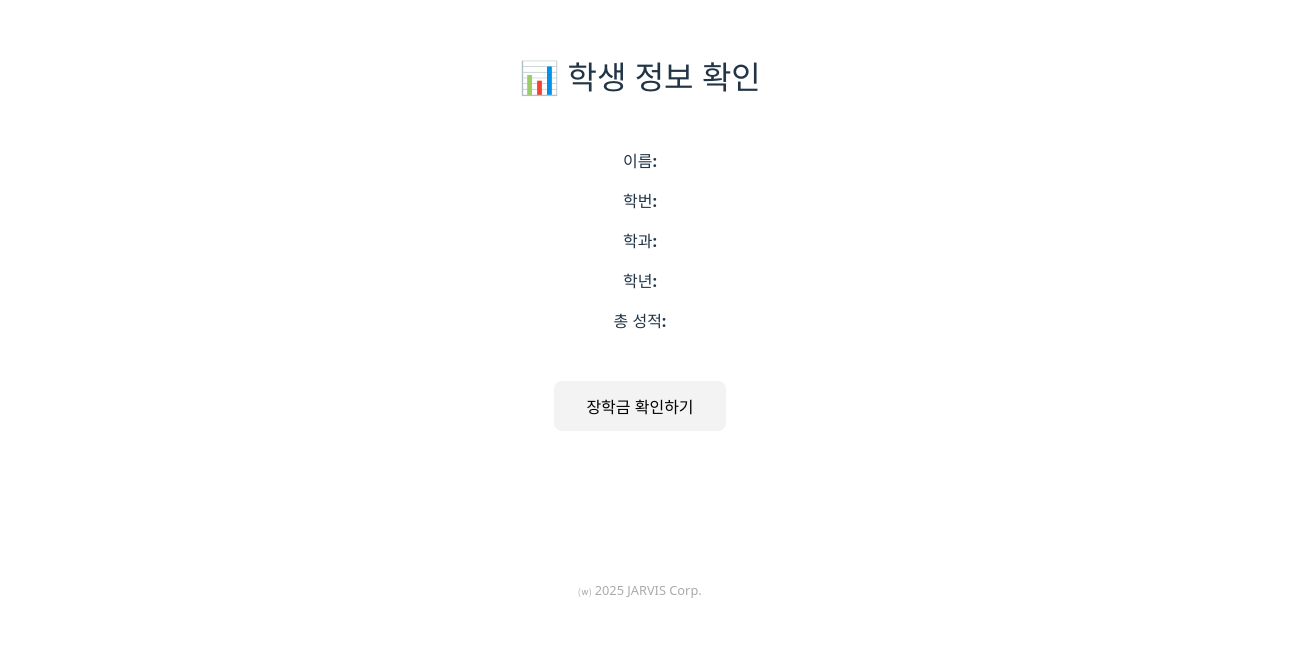
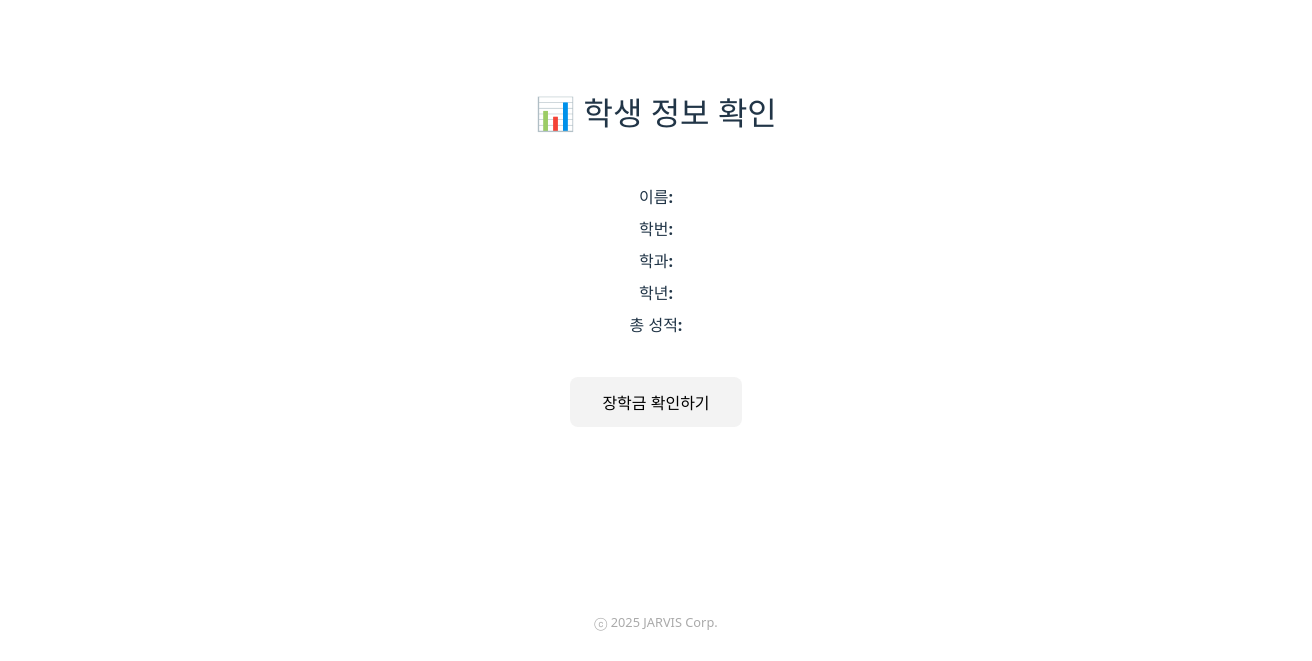
Before and after one commit to wff826/AGI-Hackaton, a React (Vite) app in the folder frontend/: page /confirm in a window 1280 px wide. Shown: the part 171-832 px from the top of the page, 1312 px wide, since content can reach past the window. Before the commit the page ends 800 px from the top, so only its background shows below. Built offline with nearby package versions, Linux system fonts and the light colour scheme.

Commit message:
프론트엔드 세팅 완료

```diff
--- a/frontend/src/pages/ConfirmStudent.tsx
+++ b/frontend/src/pages/ConfirmStudent.tsx
@@ -17,18 +17,17 @@ const ConfirmStudent = () => {
         alignItems: "center",
         backgroundColor: "#fff",
         position: "relative",
-        padding: "2rem",
-        boxSizing: "border-box"
+        padding: "1rem"
       }}
     >
       <h2 style={{ fontSize: "2rem", marginBottom: "2rem" }}>📊 학생 정보 확인</h2>
-      <div style={{ textAlign: "center", marginBottom: "2rem" }}>
-        <p style={{ marginBottom: "1rem" }}><strong>이름:</strong> {studentInfo.name}</p>
-        <p style={{ marginBottom: "1rem" }}><strong>학번:</strong> {studentInfo.studentid}</p>
-        <p style={{ marginBottom: "1rem" }}><strong>학과:</strong> {studentInfo.major}</p>
-        <p style={{ marginBottom: "1rem" }}><strong>학년:</strong> {studentInfo.year}</p>
-        <p style={{ marginBottom: "1rem" }}><strong>총 성적:</strong> {studentInfo.grade}</p>
-      </div>
+      <ul style={{ listStyle: "none", padding: 0, marginBottom: "2rem", textAlign: "center" }}>
+        <li style={{ marginBottom: "0.5rem" }}><strong>이름:</strong> {studentInfo.name}</li>
+        <li style={{ marginBottom: "0.5rem" }}><strong>학번:</strong> {studentInfo.studentid}</li>
+        <li style={{ marginBottom: "0.5rem" }}><strong>학과:</strong> {studentInfo.major}</li>
+        <li style={{ marginBottom: "0.5rem" }}><strong>학년:</strong> {studentInfo.year}</li>
+        <li style={{ marginBottom: "0.5rem" }}><strong>총 성적:</strong> {studentInfo.grade}</li>
+      </ul>
 
       <button
         onClick={() => navigate("/recommend")}
@@ -45,7 +44,7 @@ const ConfirmStudent = () => {
           color: "#aaa",
         }}
       >
-        ⒲ 2025 JARVIS Corp.
+        ⓒ 2025 JARVIS Corp.
       </p>
     </div>
   );
--- a/frontend/src/pages/RecommendPage.tsx
+++ b/frontend/src/pages/RecommendPage.tsx
@@ -45,12 +45,11 @@ const RecommendPage = () => {
         backgroundColor: "#fff",
         padding: "2rem",
         position: "relative",
-        boxSizing: "border-box"
       }}
     >
       <h2 style={{ fontSize: "2rem", marginBottom: "1rem" }}>🎯 장학금 추천 결과</h2>
 
-      <div style={{ width: "100%", maxWidth: "700px", textAlign: "center" }}>
+      <div style={{ width: "100%", maxWidth: "700px" }}>
         <input
           type="text"
           value={userInput}
@@ -61,20 +60,19 @@ const RecommendPage = () => {
             padding: "0.8rem",
             fontSize: "1rem",
             marginBottom: "1rem",
-            boxSizing: "border-box"
           }}
         />
         <button
           onClick={handleSubmit}
           disabled={loading}
-          style={{ padding: "0.5rem 1.5rem", fontSize: "1rem", cursor: "pointer", borderRadius: "8px", border: "none", backgroundColor: "#f3f3f3" }}
+          style={{ padding: "0.5rem 1.5rem", fontSize: "1rem" }}
         >
           {loading ? "추천 중..." : "장학금 추천받기"}
         </button>
 
         {error && <p style={{ color: "red", marginTop: "1rem" }}>{error}</p>}
 
-        <div style={{ marginTop: "2rem", textAlign: "left" }}>
+        <div style={{ marginTop: "2rem" }}>
           {programs.map((p, i) => (
             <div key={i} style={{ marginBottom: "1.5rem" }}>
               <h3>📌 {p.title}</h3>
@@ -99,7 +97,7 @@ const RecommendPage = () => {
           color: "#aaa",
         }}
       >
-        ⒲ 2025 JARVIS Corp.
+        ⓒ 2025 JARVIS Corp.
       </p>
     </div>
   );
```
Also changed, not shown: 1 other file (tests, documents, lock files or other folders).
